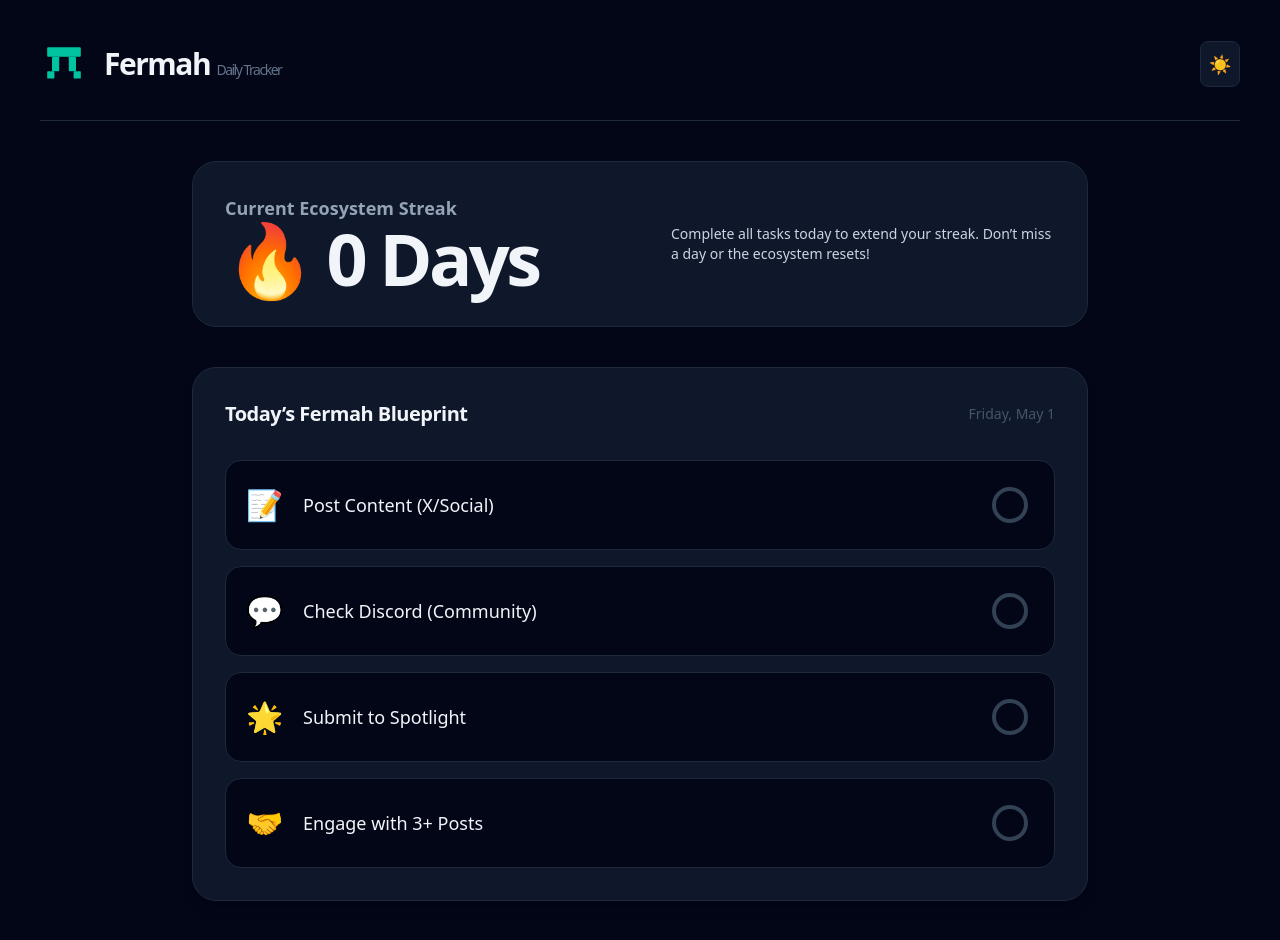
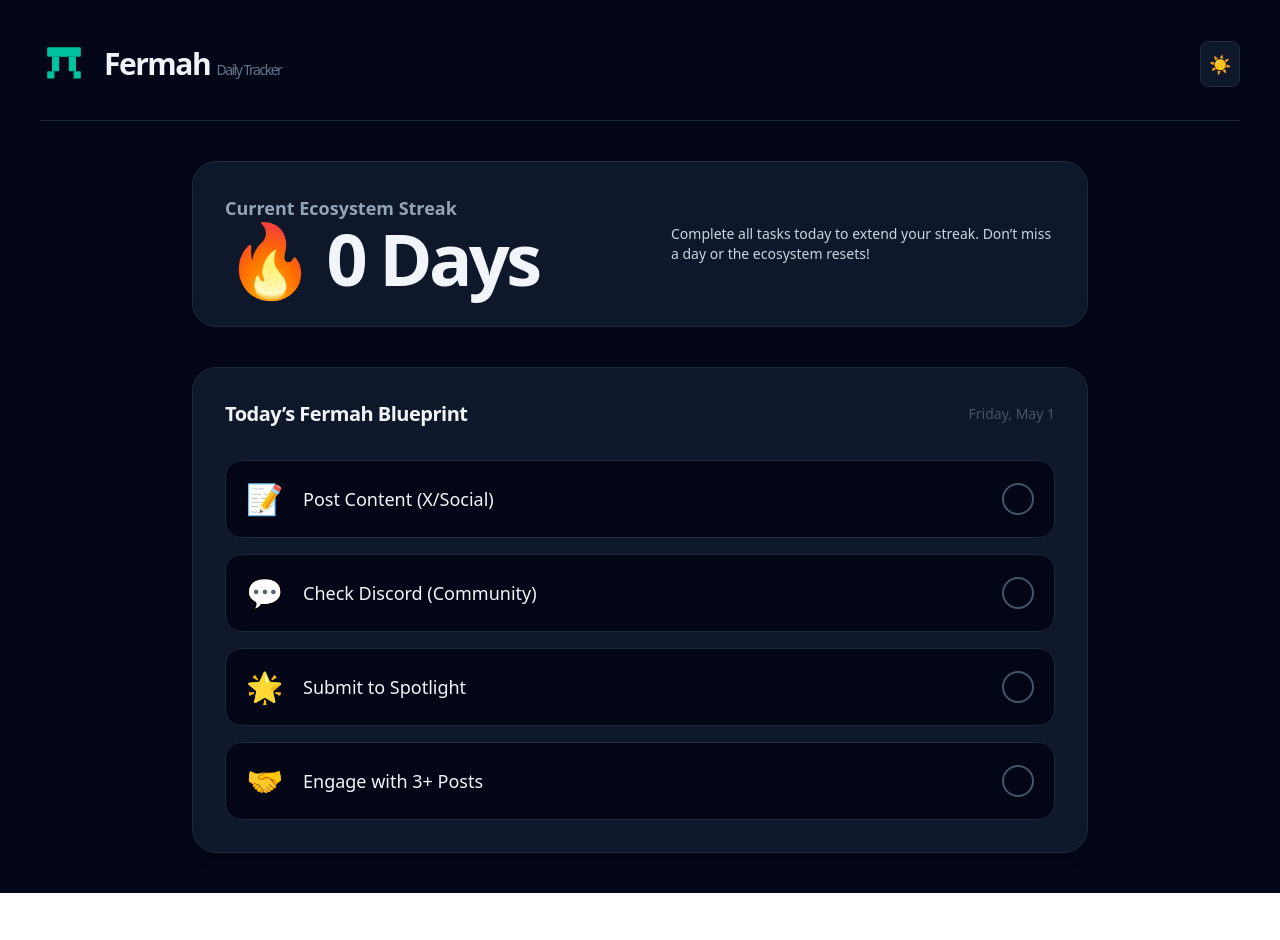
Before and after one commit to Web3Percy/FERMAH-DAILY-TRACKER, a Next.js app: page / in a window 1280 px wide. After the commit the page ends 893 px from the top, so only its background shows below. Built offline with nearby package versions, Linux system fonts and the light colour scheme.

Commit message:
Refactor theme handling and task management logic

```diff
--- a/app/page.tsx
+++ b/app/page.tsx
@@ -9,11 +9,57 @@
   { id: 'engage', label: 'Engage with 3+ Posts', icon: '🤝' },
 ];
 
+// Gets pure local date (YYYY-MM-DD) avoiding UTC timezone bugs
+const getLocalToday = () => {
+  const d = new Date();
+  return `${d.getFullYear()}-${String(d.getMonth() + 1).padStart(2, '0')}-${String(d.getDate()).padStart(2, '0')}`;
+};
+
 export default function FermahTracker() {
   const [completedTasks, setCompletedTasks] = useState<Record<string, boolean>>({});
   const [currentStreak, setCurrentStreak] = useState(0);
   const [theme, setTheme] = useState<'light' | 'dark'>('dark');
   const [hydrated, setHydrated] = useState(false);
+
+  useEffect(() => {
+    // Theme Setup
+    const storedTheme = localStorage.getItem('fermah-theme') as 'light' | 'dark' | null;
+    if (storedTheme) {
+      setTheme(storedTheme);
+      if (storedTheme === 'dark') document.documentElement.classList.add('dark');
+    } else {
+      document.documentElement.classList.add('dark');
+    }
+
+    // ATOMIC DATA LOAD: One single file for all data to prevent sync bugs
+    const today = getLocalToday();
+    const dataStr = localStorage.getItem('fermah-data');
+    let data = dataStr ? JSON.parse(dataStr) : { lastCheckIn: '', tasks: {}, streak: 0, lastStreakDate: '' };
+
+    if (data.lastCheckIn !== today) {
+      const yesterday = new Date();
+      yesterday.setDate(yesterday.getDate() - 1);
+      const yesterdayStr = `${yesterday.getFullYear()}-${String(yesterday.getMonth() + 1).padStart(2, '0')}-${String(yesterday.getDate()).padStart(2, '0')}`;
+
+      const allDoneYesterday = DAILY_TASKS.every(task => data.tasks[task.id]);
+
+      if (data.lastCheckIn === yesterdayStr && allDoneYesterday) {
+        // Streak continues
+      } else {
+        // Streak broken
+        data.streak = 0;
+      }
+
+      // Reset for the new day
+      data.tasks = {};
+      data.lastCheckIn = today;
+      localStorage.setItem('fermah-data', JSON.stringify(data));
+    }
+
+    setCompletedTasks(data.tasks);
+    setCurrentStreak(data.streak);
+    setHydrated(true);
+  }, []);
 
   const toggleTheme = () => {
     const newTheme = theme === 'light' ? 'dark' : 'light';
@@ -22,73 +68,28 @@
     localStorage.setItem('fermah-theme', newTheme);
   };
 
-  useEffect(() => {
-    const storedTheme = localStorage.getItem('fermah-theme') as 'light' | 'dark' | null;
-    if (storedTheme) {
-      setTheme(storedTheme);
-      if (storedTheme === 'dark') document.documentElement.classList.add('dark');
-    } else {
-      document.documentElement.classList.add('dark');
+  const handleToggleTask = (taskId: string) => {
+    if (completedTasks[taskId]) return; // Strict lock logic
+
+    const today = getLocalToday();
+    const dataStr = localStorage.getItem('fermah-data');
+    let data = dataStr ? JSON.parse(dataStr) : { lastCheckIn: today, tasks: {}, streak: 0, lastStreakDate: '' };
+
+    // Update the specific task
+    data.tasks[taskId] = true;
+    setCompletedTasks(data.tasks);
+
+    // Verify if all tasks are complete
+    const todayFinished = DAILY_TASKS.every(task => data.tasks[task.id]);
+
+    if (todayFinished && data.lastStreakDate !== today) {
+      data.streak += 1;
+      data.lastStreakDate = today;
+      setCurrentStreak(data.streak);
     }
 
-    const storedTasks = localStorage.getItem('fermah-completed-tasks');
-    const storedStreak = localStorage.getItem('fermah-streak');
-    const storedDate = localStorage.getItem('fermah-last-checkin');
-
-    const todayString = new Date().toISOString().split('T')[0];
-
-    if (storedDate === todayString) {
-      if (storedTasks) setCompletedTasks(JSON.parse(storedTasks));
-      if (storedStreak) setCurrentStreak(parseInt(storedStreak, 10));
-    } else if (storedDate) {
-      const yesterday = new Date();
-      yesterday.setDate(yesterday.getDate() - 1);
-      const yesterdayString = yesterday.toISOString().split('T')[0];
-
-      const yesterdayTasks = JSON.parse(storedTasks || '{}');
-      const allDoneYesterday = DAILY_TASKS.every(task => yesterdayTasks[task.id]);
-
-      if (storedDate === yesterdayString && allDoneYesterday) {
-        if (storedStreak) setCurrentStreak(parseInt(storedStreak, 10));
-      } else {
-        setCurrentStreak(0);
-        localStorage.setItem('fermah-streak', '0');
-      }
-
-      setCompletedTasks({});
-      localStorage.setItem('fermah-completed-tasks', JSON.stringify({}));
-      localStorage.setItem('fermah-last-checkin', todayString);
-    } else {
-      localStorage.setItem('fermah-last-checkin', todayString);
-    }
-
-    setHydrated(true);
-  }, []);
-
-  const handleToggleTask = (taskId: string) => {
-    // THE STRICT LOCK: If the task is already checked, stop the function immediately.
-    if (completedTasks[taskId]) return;
-
-    setCompletedTasks(prev => {
-      const newTasks = { ...prev, [taskId]: true }; // Force it to true only
-      localStorage.setItem('fermah-completed-tasks', JSON.stringify(newTasks));
-
-      const todayFinished = DAILY_TASKS.every(task => newTasks[task.id]);
-      const todayString = new Date().toISOString().split('T')[0];
-      const lastStreakDate = localStorage.getItem('fermah-last-streak-date');
-
-      if (todayFinished && lastStreakDate !== todayString) {
-        // Lock it in for today
-        setCurrentStreak(s => {
-          const newStreak = s + 1;
-          localStorage.setItem('fermah-streak', newStreak.toString());
-          return newStreak;
-        });
-        localStorage.setItem('fermah-last-streak-date', todayString);
-      }
-
-      return newTasks;
-    });
+    // Save atomic state
+    localStorage.setItem('fermah-data', JSON.stringify(data));
   };
 
   const FermahLogoPi = ({ className = 'w-10 h-10' }) => (
@@ -164,35 +165,33 @@
                       className={`flex items-center gap-5 p-5 rounded-2xl bg-slate-100 dark:bg-slate-950 border transition ${
                         isChecked
                           ? 'border-[#00C49F]/50 opacity-80'
-                          : 'border-slate-200 dark:border-slate-800 hover:border-[#00C49F]/30'
+                          : 'border-slate-200 dark:border-slate-800'
                       }`}
                     >
-                      <div className={`text-3xl ${isChecked ? 'grayscale' : ''}`}>{task.icon}</div>
+                      <div className={`text-3xl ${isChecked ? 'grayscale opacity-50' : ''}`}>{task.icon}</div>
 
                       <label
-                        htmlFor={task.id}
-                        className={`flex-grow text-lg font-medium ${isChecked ? 'text-slate-500 line-through cursor-not-allowed' : 'cursor-pointer'}`}
+                        className={`flex-grow text-lg font-medium ${isChecked ? 'text-slate-500 line-through' : ''}`}
                       >
                         {task.label}
                       </label>
 
-                      <div className="relative inline-block w-12 h-12 flex items-center justify-center">
-                        <input
-                          id={task.id}
-                          type="checkbox"
-                          checked={isChecked}
-                          onChange={() => handleToggleTask(task.id)}
-                          disabled={isChecked}
-                          className="peer sr-only"
-                        />
-                        <div className={`w-9 h-9 border-4 rounded-full transition group flex items-center justify-center ${
+                      {/* Rock-solid SVG checkmark button */}
+                      <button
+                        onClick={() => handleToggleTask(task.id)}
+                        disabled={isChecked}
+                        className={`w-8 h-8 rounded-full border-2 flex items-center justify-center transition-all ${
                           isChecked
-                            ? 'border-[#00C49F] cursor-not-allowed'
-                            : 'border-slate-300 dark:border-slate-700 peer-focus:ring-2 peer-focus:ring-[#00C49F]/30'
-                        }`}>
-                          <div className={`w-5 h-5 bg-transparent rounded-full transition duration-200 ${isChecked ? 'scale-100 bg-[#00C49F]' : 'scale-0'}`} />
-                        </div>
-                      </div>
+                            ? 'bg-[#00C49F] border-[#00C49F] cursor-not-allowed'
+                            : 'border-slate-400 dark:border-slate-600 cursor-pointer'
+                        }`}
+                      >
+                        {isChecked && (
+                          <svg className="w-5 h-5 text-white" fill="none" viewBox="0 0 24 24" stroke="currentColor" strokeWidth={3}>
+                            <path strokeLinecap="round" strokeLinejoin="round" d="M5 13l4 4L19 7" />
+                          </svg>
+                        )}
+                      </button>
                     </div>
                   );
                 })}
```
